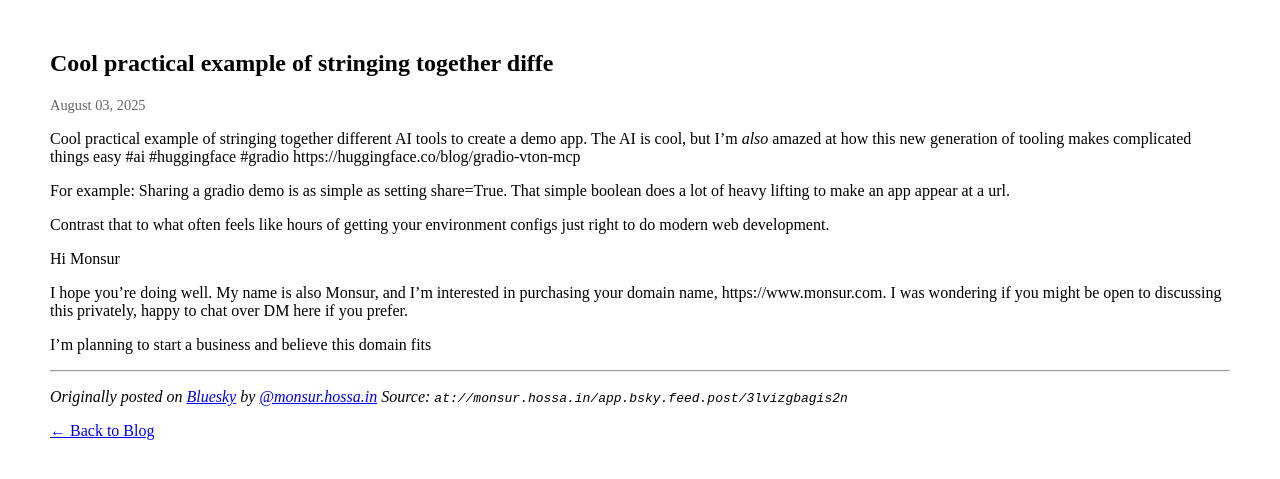
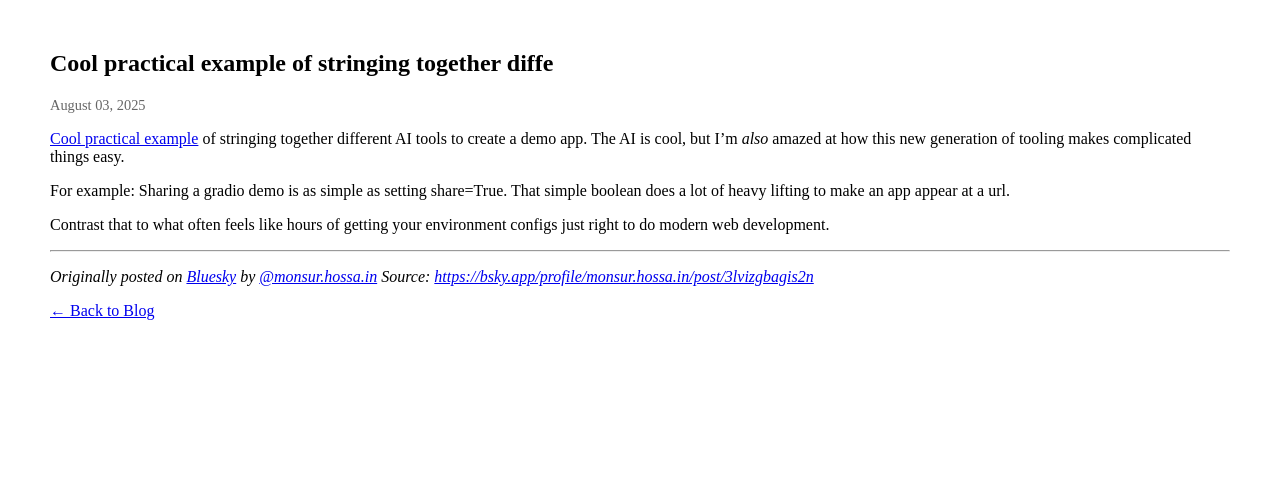
Before and after one commit to monsur/monsur.github.io, a Jekyll site: the page built from _posts/2025-08-03-cool-practical-example-of-stri.md, in a window 1280 px wide. Shown: the top 479 px of the page. Built offline with Jekyll 4.4.1, drawn with Linux system fonts in a browser that asks for light colours.

Commit message:
Updates to posts.

```diff
--- a/_posts/2025-08-03-cool-practical-example-of-stri.md
+++ b/_posts/2025-08-03-cool-practical-example-of-stri.md
@@ -9,21 +9,15 @@ platform: "Bluesky"
 layout: post
 ---
 
-Cool practical example of stringing together different AI tools to create a demo app. The AI is cool, but I'm _also_ amazed at how this new generation of tooling makes complicated things easy #ai #huggingface #gradio https://huggingface.co/blog/gradio-vton-mcp
+[Cool practical example](https://huggingface.co/blog/gradio-vton-mcp) of stringing together different AI tools to create a demo app. The AI is cool, but I'm _also_ amazed at how this new generation of tooling makes complicated things easy.
 
 For example: Sharing a gradio demo is as simple as setting share=True. That simple boolean does a lot of heavy lifting to make an app appear at a url.
 
 Contrast that to what often feels like hours of getting your environment configs just right to do modern web development.
-
-Hi Monsur
-
-I hope you’re doing well. My name is also Monsur, and I’m interested in purchasing your domain name, https://www.monsur.com. I was wondering if you might be open to discussing this privately, happy to chat over DM here if you prefer.
-
-I’m planning to start a business and believe this domain fits
 
 <!--more-->
 
 ---
 
 *Originally posted on [Bluesky](https://bsky.app/profile/monsur.hossa.in/post/3lvizgbagis2n) by [@monsur.hossa.in](https://bsky.app/profile/monsur.hossa.in)*
-*Source: `at://monsur.hossa.in/app.bsky.feed.post/3lvizgbagis2n`*
+*Source: [https://bsky.app/profile/monsur.hossa.in/post/3lvizgbagis2n](https://bsky.app/profile/monsur.hossa.in/post/3lvizgbagis2n)*
```
Also changed, not shown: _posts/2025-06-14-we-believe-the-future-belongs.md (+2 -2 lines), _posts/2025-07-24-i-used-gemini-cli-to-update-a.md (+4 -4 lines), _posts/2025-07-24-i-wanted-to-share-a-little-sid.md (+2 -2 lines), _posts/2025-08-03-the-old-timers-who-built-the.md (+2 -2 lines).
